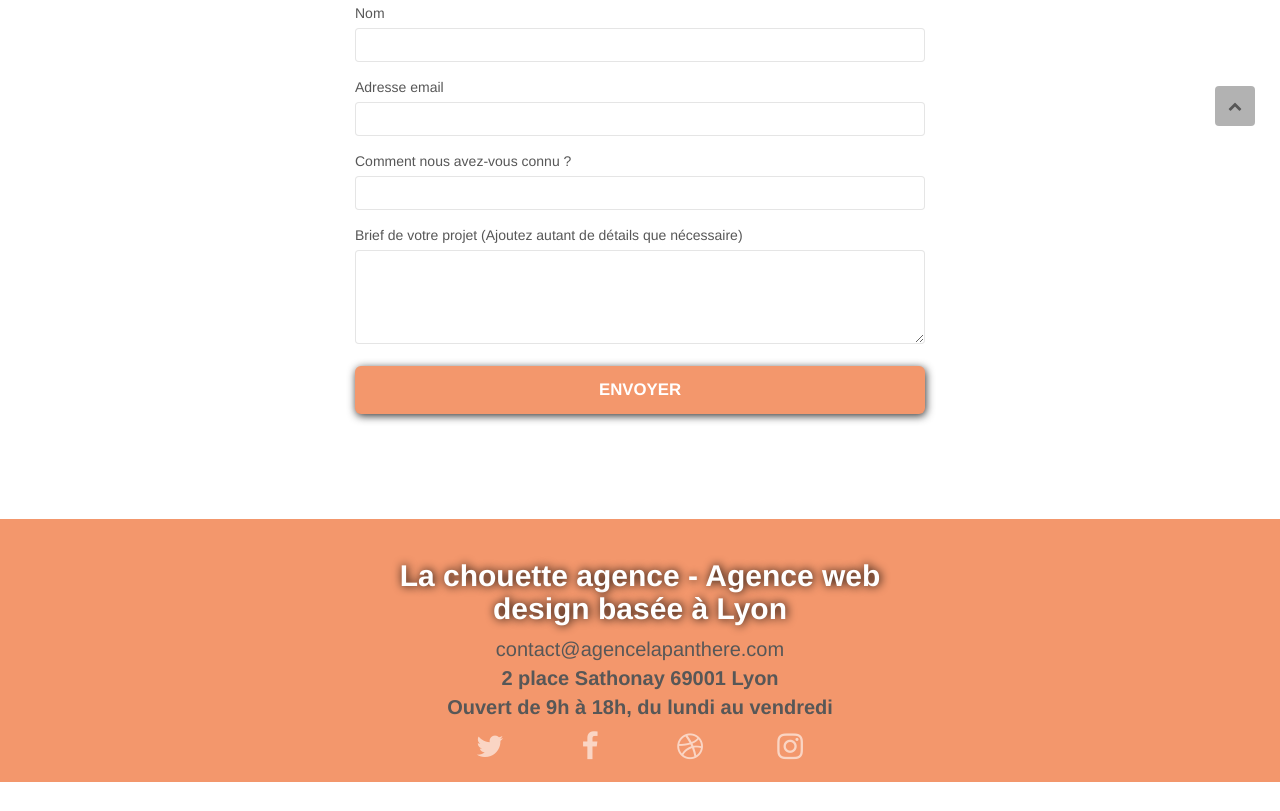
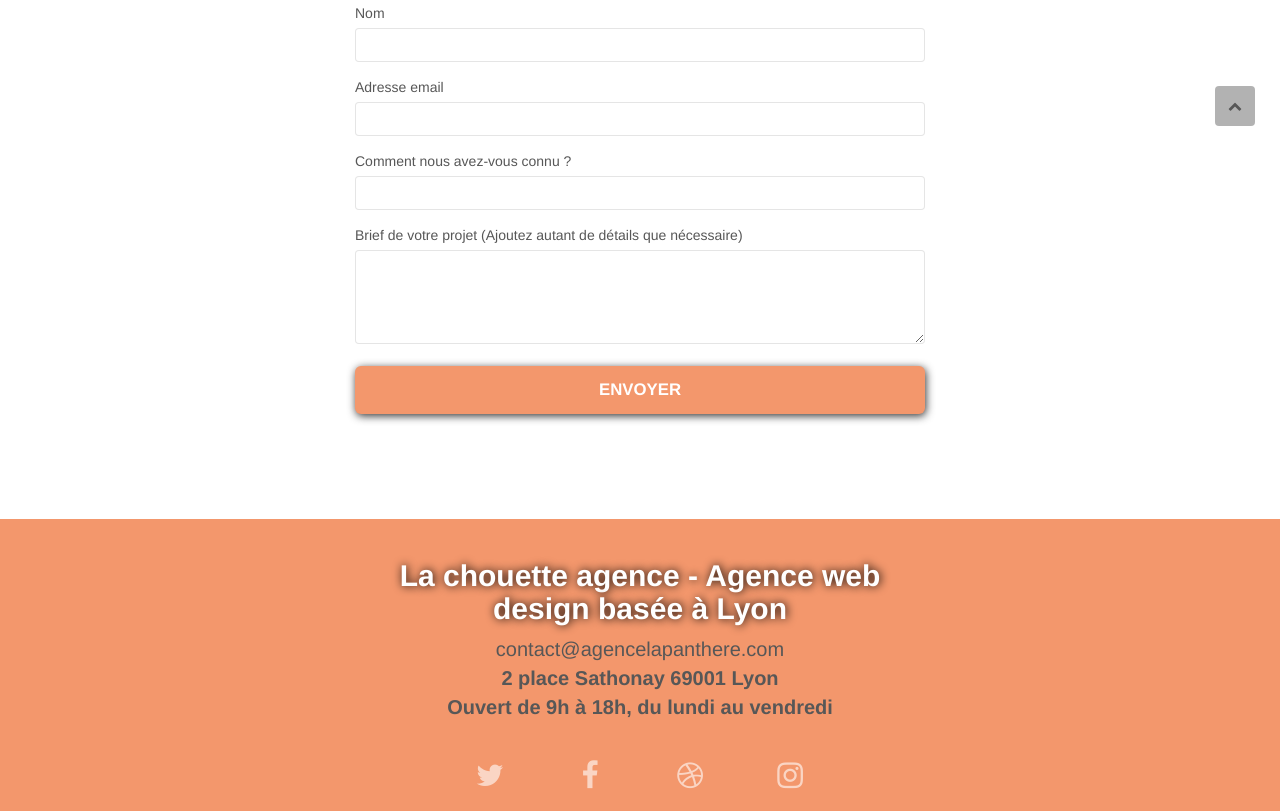
Before and after one commit to Baggi4/Agence_La_Panthere, a plain HTML site: page contact.html in a window 1280 px wide. Shown: the part 649-1460 px from the top of the page. Before the commit the page ends 1431 px from the top, so only its background shows below. Drawn offline with Linux system fonts and the light colour scheme.

Commit message:
Update contact.html

```diff
--- a/contact.html
+++ b/contact.html
@@ -137,7 +137,7 @@
 		<div class="row">
 			<section class="col-sm-12">
 				<h2 class="text-center white bold shadow hero-bloc-text">La chouette agence - Agence web<br> design basée à Lyon<br></h2>
-				<p href="contact@lachouetteagence.com" class="text-center bold font-accessible-p"><a href="contact@lachouetteagence.com" target="_blank">contact@agencelapanthere.com</a><br>2 place Sathonay 69001 Lyon<br>Ouvert de 9h à 18h, du lundi au vendredi<br>
+				<p class="text-center bold"><a href="contact@lachouetteagence.com" target="_blank">contact@agencelapanthere.com</a><br>2 place Sathonay 69001 Lyon<br>Ouvert de 9h à 18h, du lundi au vendredi<br><br>
 				</p>
 				<div class="row row-no-gutters social">
 					<div class="col-sm-3">
```
